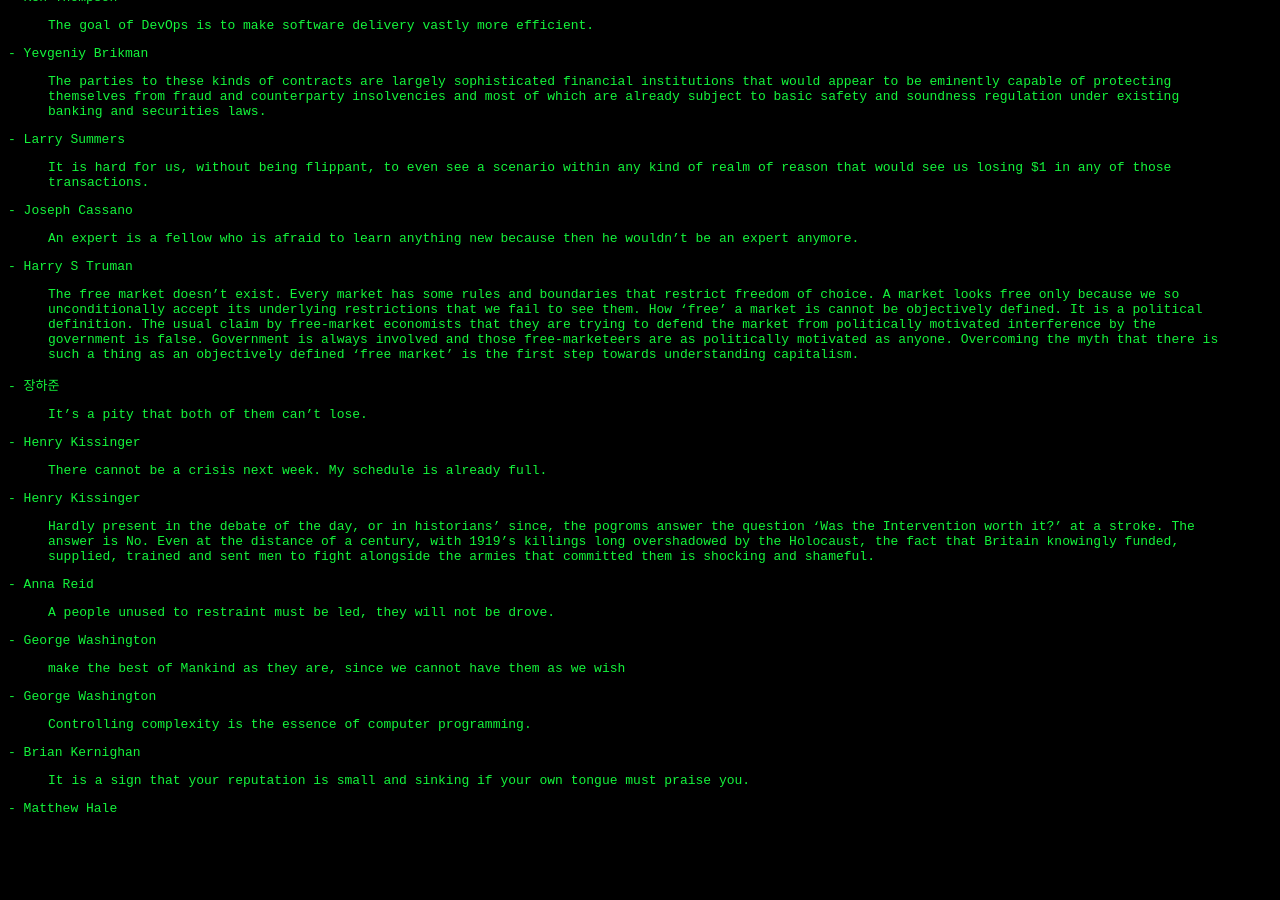
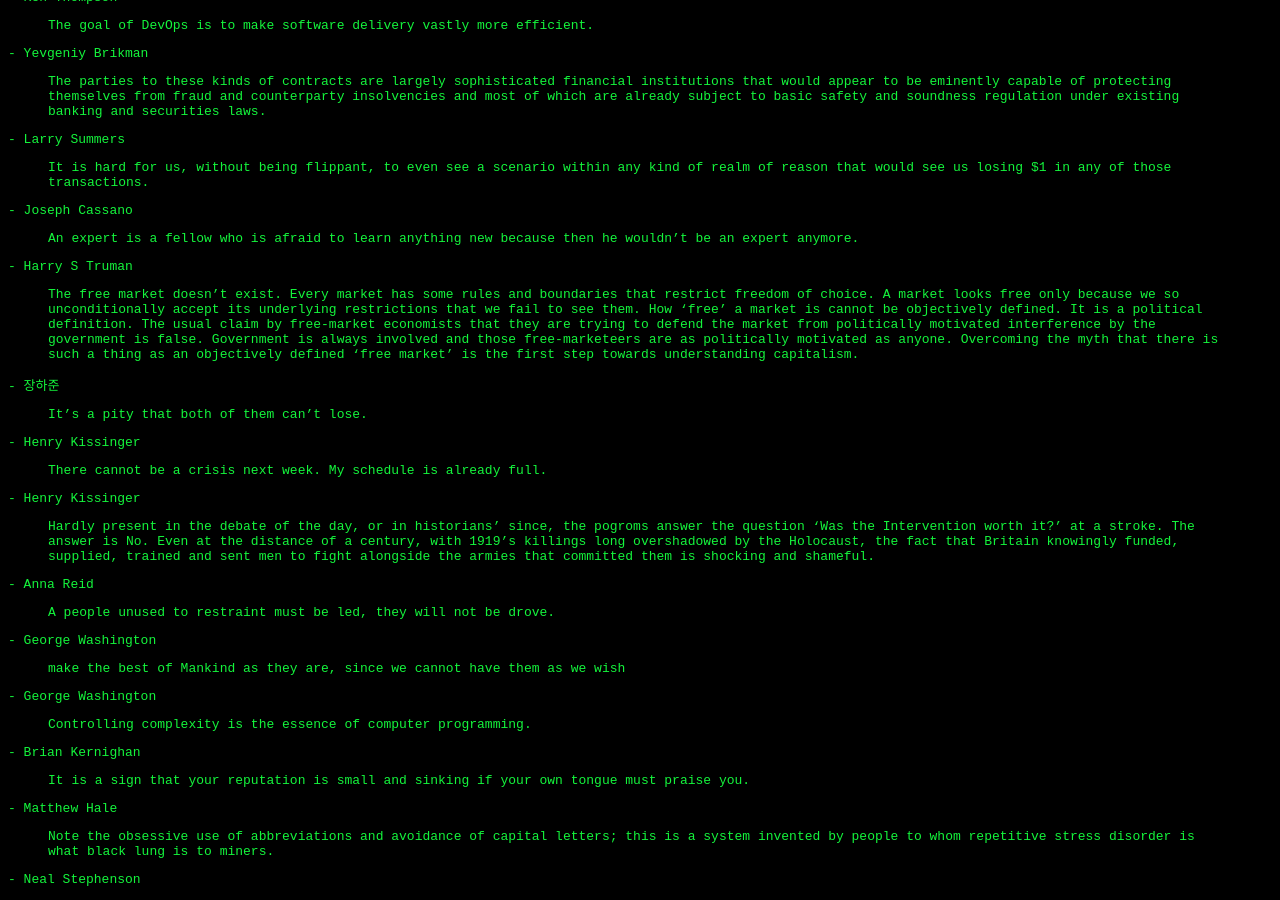
Before and after one commit to davejagoda/davejagoda.github.io, a Jekyll site: the page built from quotes/index.md, in a window 1280 px wide and 900 px high, scrolled down 2976 px. Built offline with Jekyll 4.4.1, drawn with Linux system fonts in a browser that asks for light colours; before the commit the page ends 3805 px from its top, so only the background shows below that.

Commit message:
Add Neal Stephenson about Unix naming conventions

```diff
--- a/quotes/index.md
+++ b/quotes/index.md
@@ -408,3 +408,10 @@
   tongue must praise you.
 
 \- Matthew Hale
+
+
+> Note the obsessive use of abbreviations and avoidance of capital
+  letters; this is a system invented by people to whom repetitive
+  stress disorder is what black lung is to miners.
+
+\- Neal Stephenson
```
